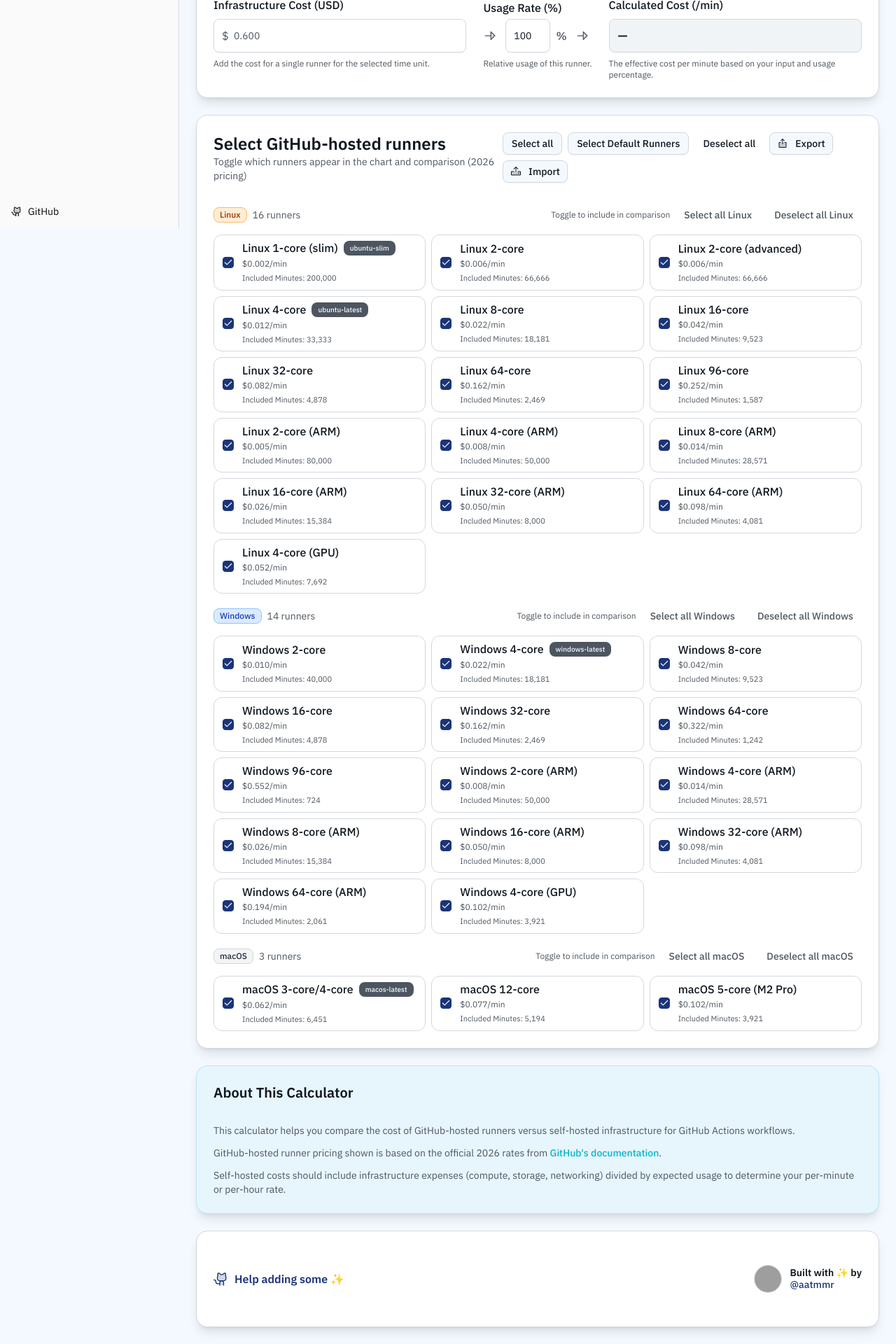
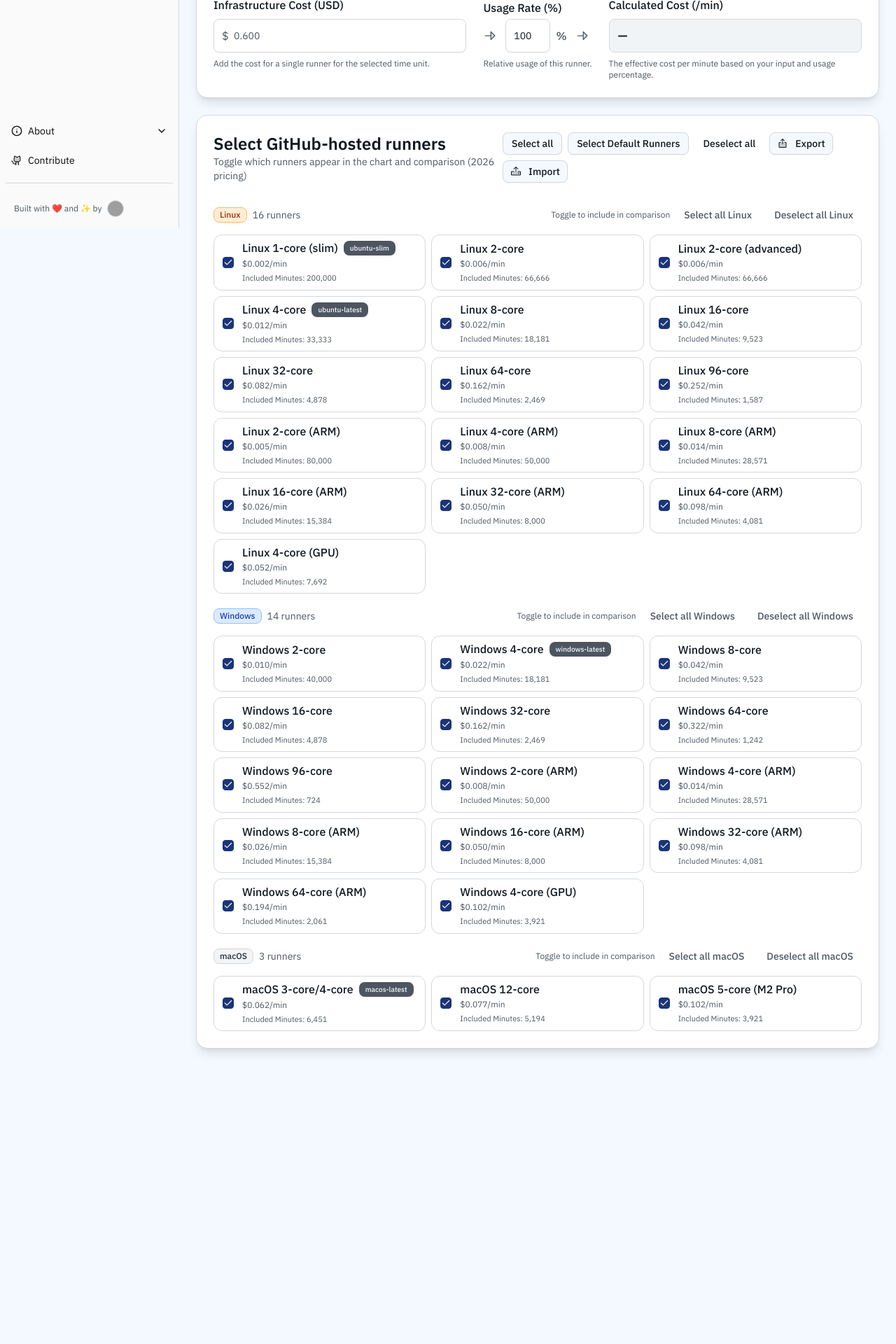
Before and after one commit to aatmmr/github-actions-cost-calculator, a React (Vite) app: page / in a window 1280 px wide. Shown: the part 474-2394 px from the top of the page at 70% size. After the commit the page ends 1996 px from the top, so only its background shows below. Built offline with nearby package versions, Linux system fonts and the light colour scheme; grey boxes are pictures that could not be loaded.

Commit message:
feat: Add collapsible About section and contributor info to sidebar

```diff
--- a/src/App.tsx
+++ b/src/App.tsx
@@ -1,5 +1,5 @@
 import { useMemo, useState, useRef } from 'react'
-import { Calculator, TrendUp, Check, Warning, ChartBar, ListChecks, SquaresFour, Coins, ArrowsLeftRight, Clock, Hourglass, CalendarCheck, CalendarBlank, ArrowRight, GithubLogo, Export, Upload } from '@phosphor-icons/react'
+import { Calculator, TrendUp, Check, Warning, ChartBar, ListChecks, SquaresFour, Coins, ArrowsLeftRight, Clock, Hourglass, CalendarCheck, CalendarBlank, ArrowRight, Export, Upload } from '@phosphor-icons/react'
 import { Card, CardContent, CardDescription, CardHeader, CardTitle } from '@/components/ui/card'
 import { Input } from '@/components/ui/input'
 import { Label } from '@/components/ui/label'
@@ -1060,69 +1060,6 @@
           </Card>
         )}
 
-        <Card className="shadow-lg border-accent/20 bg-accent/5">
-          <CardHeader>
-            <CardTitle className="text-xl">About This Calculator</CardTitle>
-          </CardHeader>
-          <CardContent className="space-y-3 text-sm text-muted-foreground">
-            <p>
-              This calculator helps you compare the cost of GitHub-hosted runners versus
-              self-hosted infrastructure for GitHub Actions workflows.
-            </p>
-            <p>
-              GitHub-hosted runner pricing shown is based on the official 2026 rates from{' '}
-              <a
-                href="https://docs.github.com/en/billing/reference/actions-runner-pricing"
-                target="_blank"
-                rel="noopener noreferrer"
-                className="text-accent hover:underline font-medium"
-              >
-                GitHub's documentation
-              </a>
-              .
-            </p>
-            <p>
-              Self-hosted costs should include infrastructure expenses (compute, storage,
-              networking) divided by expected usage to determine your per-minute or per-hour
-              rate.
-            </p>
-          </CardContent>
-        </Card>
-
-        <Card className="shadow-lg">
-          <CardContent className="flex flex-col gap-4 md:flex-row md:items-center md:justify-between py-6">
-            <a
-              href="https://github.com/aatmmr/github-actions-cost-calculator"
-              target="_blank"
-              rel="noopener noreferrer"
-              className="inline-flex items-center gap-2 text-primary font-semibold hover:underline"
-            >
-              <GithubLogo size={22} weight="duotone" />
-              Help adding some ✨
-            </a>
-
-            <div className="flex items-center gap-3 text-sm text-muted-foreground">
-              <img
-                src="https://github.com/aatmmr.png?size=80"
-                alt="GitHub avatar for aatmmr"
-                className="h-10 w-10 rounded-full border border-border"
-                loading="lazy"
-              />
-              <div className="leading-tight">
-                <p className="font-semibold text-foreground">Built with ✨ by</p>
-                <a
-                  href="https://github.com/aatmmr"
-                  target="_blank"
-                  rel="noopener noreferrer"
-                  className="text-primary hover:underline font-medium"
-                >
-                  @aatmmr
-                </a>
-              </div>
-            </div>
-          </CardContent>
-        </Card>
-
       {/* Modal for displaying invalid runner IDs */}
       <Dialog open={showInvalidIdsModal} onOpenChange={setShowInvalidIdsModal}>
         <DialogContent>
--- a/src/components/AppSidebar.tsx
+++ b/src/components/AppSidebar.tsx
@@ -1,4 +1,4 @@
-import { ChevronDown } from 'lucide-react'
+import { ChevronDown, Info } from 'lucide-react'
 import { Calculator, Coins, ListChecks, SquaresFour, ArrowsLeftRight, ChartBar, GithubLogo } from '@phosphor-icons/react'
 import {
   Sidebar,
@@ -22,6 +22,7 @@
   CollapsibleContent,
   CollapsibleTrigger,
 } from '@/components/ui/collapsible'
+import { Separator } from '@/components/ui/separator'
 
 export type CalculatorTab = 'select' | 'visual' | 'examples' | 'comparison'
 export type AppView =
@@ -136,20 +137,73 @@
       </SidebarContent>
 
       <SidebarFooter>
+        {/* About section - collapsible */}
+        <Collapsible className="group/about">
+          <CollapsibleTrigger asChild>
+            <button className="flex w-full items-center gap-2 rounded-md px-2 py-2 text-sm hover:bg-sidebar-accent hover:text-sidebar-accent-foreground transition-colors">
+              <Info className="h-4 w-4" />
+              <span className="group-data-[collapsible=icon]:hidden">About</span>
+              <ChevronDown className="ml-auto h-4 w-4 transition-transform group-data-[state=open]/about:rotate-180 group-data-[collapsible=icon]:hidden" />
+            </button>
+          </CollapsibleTrigger>
+          <CollapsibleContent>
+            <div className="px-3 py-2 text-xs text-muted-foreground space-y-2">
+              <p>
+                Compare GitHub-hosted vs self-hosted runner costs for GitHub Actions.
+              </p>
+              <p>
+                Pricing based on{' '}
+                <a
+                  href="https://docs.github.com/en/billing/reference/actions-runner-pricing"
+                  target="_blank"
+                  rel="noopener noreferrer"
+                  className="text-primary hover:underline font-medium"
+                >
+                  official 2026 rates
+                </a>
+                .
+              </p>
+            </div>
+          </CollapsibleContent>
+        </Collapsible>
+
         <SidebarMenu>
           <SidebarMenuItem>
-            <SidebarMenuButton asChild tooltip="View on GitHub">
+            <SidebarMenuButton asChild tooltip="Contribute on GitHub">
               <a
                 href="https://github.com/aatmmr/github-actions-cost-calculator"
                 target="_blank"
                 rel="noopener noreferrer"
               >
                 <GithubLogo size={18} weight="duotone" />
-                <span>GitHub</span>
+                <span>Contribute</span>
               </a>
             </SidebarMenuButton>
           </SidebarMenuItem>
         </SidebarMenu>
+
+        <Separator className="my-2" />
+
+        {/* Contributor section */}
+        <div className="px-3 py-2 group-data-[collapsible=icon]:hidden">
+          <div className="flex items-center gap-2 text-xs text-muted-foreground">
+            <span>Built with ❤️ and ✨ by </span>
+            <a
+              href="https://github.com/aatmmr"
+              target="_blank"
+              rel="noopener noreferrer"
+              className="hover:opacity-80 transition-opacity"
+            >
+              <img
+                src="https://github.com/aatmmr.png?size=80"
+                alt="GitHub avatar for aatmmr"
+                className="h-6 w-6 rounded-full border border-border"
+                loading="lazy"
+              />
+            </a>
+          </div>
+        </div>
+
       </SidebarFooter>
 
       <SidebarRail />
```
